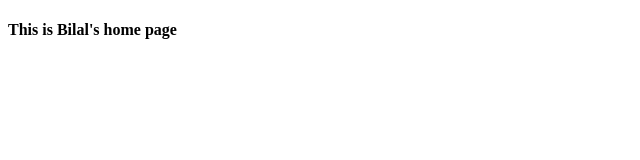
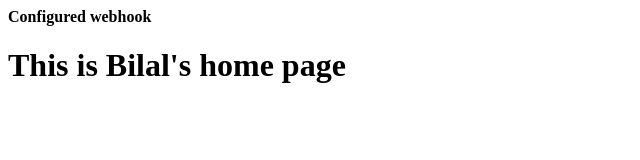
Before and after one commit to bilalahmed78/Team, a plain HTML site: page Bilal.html in a window 1280 px wide. Shown: the whole page, without its empty margins (0-640 px from the left). Drawn offline with Linux system fonts and the light colour scheme.

Commit message:
Webhook update

```diff
--- a/Bilal.html
+++ b/Bilal.html
@@ -7,10 +7,11 @@
     <title>Document</title>
 </head>
 <body>
-    <B><h1>
+    <B> Configured webhook
+        <h1>
+        This is Bilal's home page
+    </h1>
 
-    </h1>
-        This is Bilal's home page
     </B>
 
 </body>
```
